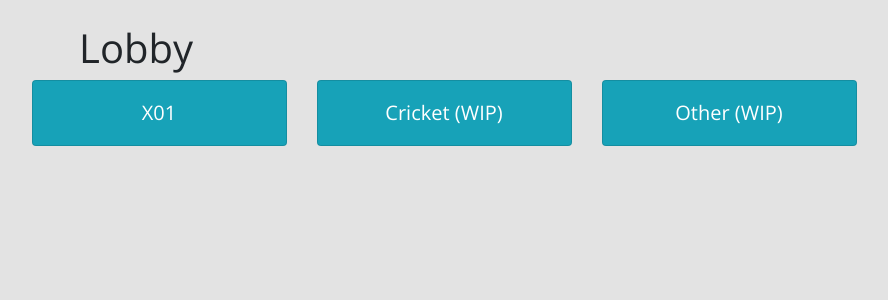
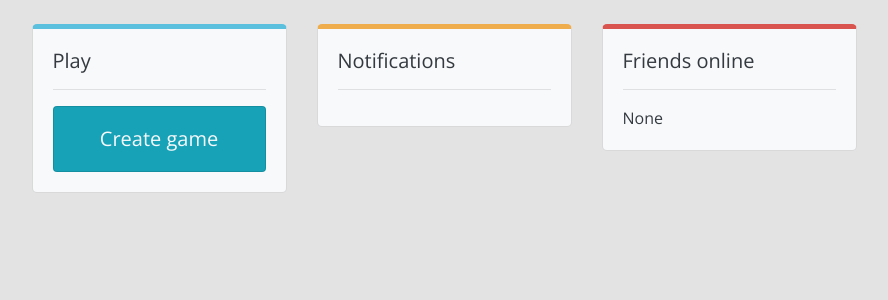
Before and after one commit to mischkadb/lidarts, a Flask app: template lidarts/templates/generic/lobby.html in a window 1280 px wide. Shown: the part 56-356 px from the top of the page, without its empty margins (196-1084 px from the left). Run offline with Flask 2, Linux system fonts and the light colour scheme; the template is opened without the code that fills it, so the values that code supplies are empty; some libraries are stand-ins or nearby versions.

Commit message:
Lobby and profile redesign

```diff
--- a/lidarts/generic/routes.py
+++ b/lidarts/generic/routes.py
@@ -2,6 +2,8 @@ from flask import render_template, redirect, url_for
 from flask_login import current_user, login_required
 from lidarts import db
 from lidarts.generic import bp
+from lidarts.models import Game, User
+from sqlalchemy import desc
 from datetime import datetime
 
 
@@ -28,4 +30,15 @@ def about():
 @bp.route('/lobby')
 @login_required
 def lobby():
-    return render_template('generic/lobby.html')
+    player_names = {}
+    games_in_progress = Game.query.filter(((Game.player1 == current_user.id) | (Game.player2 == current_user.id)) & \
+                                          (Game.status == 'started')).order_by(desc(Game.id)).all()
+    for game in games_in_progress:
+        if game.player1 not in player_names:
+            player_names[game.player1] = User.query.with_entities(User.username)\
+                .filter_by(id=game.player1).first_or_404()[0]
+        if game.player2 not in player_names:
+            player_names[game.player2] = User.query.with_entities(User.username) \
+                .filter_by(id=game.player2).first_or_404()[0]
+
+    return render_template('generic/lobby.html', games_in_progress=games_in_progress, player_names=player_names)
--- a/lidarts/static/css/custom.css
+++ b/lidarts/static/css/custom.css
@@ -18,3 +18,28 @@ a.no-underline {
 .div-inline{
     display:inline-block;
 }
+
+
+.bs-callout {
+    border-top-width: 5px;
+    border-radius: 5px;
+}
+
+.bs-callout-default {
+    border-top-color: #777;
+}
+.bs-callout-primary {
+    border-top-color: #428bca;
+}
+.bs-callout-success {
+    border-top-color: #5cb85c;
+}
+.bs-callout-danger {
+    border-top-color: #d9534f;
+}
+.bs-callout-warning {
+    border-top-color: #f0ad4e;
+}
+.bs-callout-info {
+    border-top-color: #5bc0de;
+}
--- a/lidarts/templates/base.html
+++ b/lidarts/templates/base.html
@@ -57,7 +57,7 @@
                     <a href="{{ url_for_security('register') }}" class="btn btn-info" role="button">{{ _('Register') }}</a>
                     {% else %}
                     <a href="{{ url_for('profile.overview', username=current_user.username) | replace('%40', '@') }}"  class="btn btn-secondary" role="button">{{ _('Profile') }}</a></li>
-                    <a href="{{ url_for_security('logout') }}" class="btn btn-secondary" role="button">{{ _('Logout') }}</a>>
+                    <a href="{{ url_for_security('logout') }}" class="btn btn-secondary" role="button">{{ _('Logout') }}</a>
                     {% endif %}
                 </div>
             </ul>
--- a/lidarts/templates/game/create_X01.html
+++ b/lidarts/templates/game/create_X01.html
@@ -14,7 +14,7 @@
             </div>
             <div class="col-sm-6 align-self-center">
                 <div class="dropdown show">
-                    <a class="btn btn-secondary dropdown-toggle" href="#" role="button" id="dropdownMenuLink" data-toggle="dropdown" aria-haspopup="true" aria-expanded="false">
+                    <a class="btn btn-info dropdown-toggle" href="#" role="button" id="dropdownMenuLink" data-toggle="dropdown" aria-haspopup="true" aria-expanded="false">
                         X01
                     </a>
                     <div class="dropdown-menu" aria-labelledby="gameModeDropdown">
--- a/lidarts/templates/generic/lobby.html
+++ b/lidarts/templates/generic/lobby.html
@@ -2,39 +2,56 @@
 {% block title %}Login{% endblock %}
 
 {% block app_content %}
+
 <div class="row justify-content-center">
-    <div class="col-sm-8">
-        <h1>Lobby</h1>
-    </div>
-</div>
-
-<div class="row justify-content-center align-items-center">
-    <div class="col-sm-3">
+    <div class="col-md-4 col-xl-3">
+        <div class="card bg-light text-dark bs-callout bs-callout-info">
+            <div class="card-body">
+                <h5 class="card-title">Play</h5>
+                <hr>
                 <a href="{{ url_for('game.create') }}" class="no-underline">
-            <div class="card text-center text-white bg-info">
+                    <div class="card bg-info text-light text-center">
                         <div class="card-body">
-                    <h5 class="card-text">X01</h5>
+                            <h5 class="card-text">Create game</h5>
                         </div>
                     </div>
                 </a>
             </div>
-    <div class="col-sm-3">
-        <a href="#" class="no-underline">
-            <div class="card text-center text-white bg-info">
-                <div class="card-body">
-                    <h5 class="card-text">Cricket (WIP)</h5>
         </div>
     </div>
-        </a>
-    </div>
-    <div class="col-sm-3">
-        <a href="#" class="no-underline">
-            <div class="card text-center text-white bg-info">
+    <div class="col-md-4 col-xl-3">
+        <div class="card bg-light text-dark bs-callout bs-callout-warning">
             <div class="card-body">
-                    <h5 class="card-text">Other (WIP)</h5>
+                <h5 class="card-title">Notifications</h5>
+                <hr>
+                <!-- GAMES IN PROGRESS -->
+                {% if games_in_progress %}
+                <p>Games in progress:</p>
+                {% for game in games_in_progress %}
+                <p><a href="{{ url_for('game.start', hashid=game.hashid) }}">vs.
+                    {%- if game.player1 != current_user.id %} {{ player_names[game.player1] }}
+                    {%- elif game.player2 != current_user.id %} {{ player_names[game.player2] }}
+                    {%- else %} local guest{% endif %}
+                    - [{{ game.p1_sets }}:{{ game.p2_sets }}, {{ game.p1_legs }}:{{ game.p2_legs }}]</a></p>
+                {% endfor %}
+                <hr>
+                {% endif %}
+                <!-- NEW CHALLENGES -->
+                {% if challenges %}
+                <hr>
+                {% endif %}
+
             </div>
         </div>
-        </a>
+    </div>
+    <div class="col-md-4 col-xl-3">
+        <div class="card bg-light text-dark bs-callout bs-callout-danger">
+            <div class="card-body">
+                <h5 class="card-title">Friends online</h5>
+                <hr>
+                {% if not friends_online %}None{% endif %}
+            </div>
+        </div>
     </div>
 </div>
 
```
Also changed, not shown: lidarts/templates/profile/overview.html (+50 -10 lines). Lines whose indentation alone changed are shown as unchanged.
